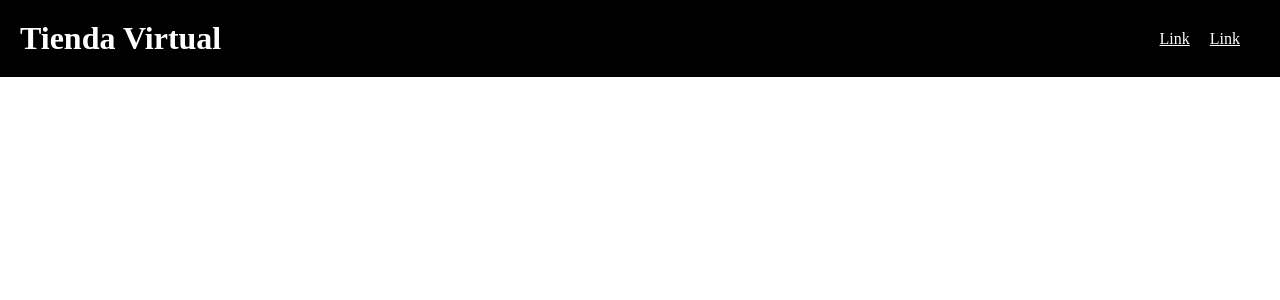
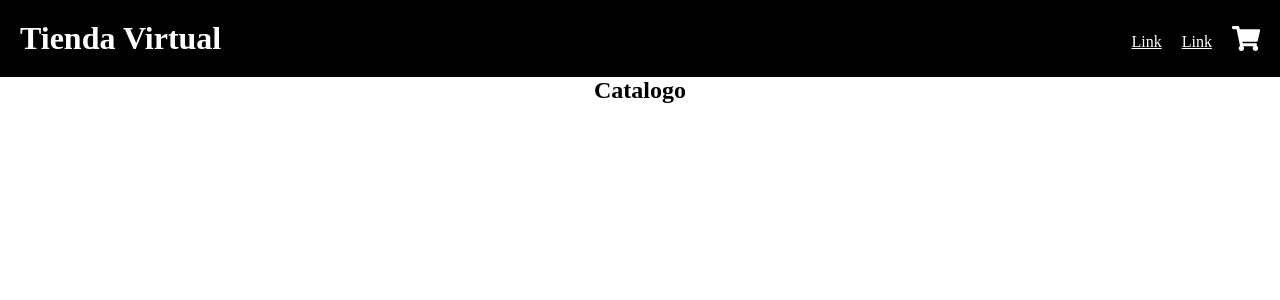
Before and after one commit to AyrDS/argensteam-react, a React (Create React App) app: page / in a window 1280 px wide. Shown: the top 300 px of the page. Built offline with nearby package versions, Linux system fonts and the light colour scheme.

Commit message:
Desafio clase 4

```diff
--- a/package.json
+++ b/package.json
@@ -3,6 +3,10 @@
   "version": "0.1.0",
   "private": true,
   "dependencies": {
+    "@fortawesome/fontawesome-svg-core": "^1.2.36",
+    "@fortawesome/free-brands-svg-icons": "^5.15.4",
+    "@fortawesome/free-solid-svg-icons": "^5.15.4",
+    "@fortawesome/react-fontawesome": "^0.1.15",
     "@testing-library/jest-dom": "^5.14.1",
     "@testing-library/react": "^11.2.7",
     "@testing-library/user-event": "^12.8.3",
--- a/public/index.html
+++ b/public/index.html
@@ -5,39 +5,13 @@
     <link rel="icon" href="%PUBLIC_URL%/favicon.ico" />
     <meta name="viewport" content="width=device-width, initial-scale=1" />
     <meta name="theme-color" content="#000000" />
-    <meta
-      name="description"
-      content="Web site created using create-react-app"
-    />
+    <meta name="description" content="Web site created using create-react-app">
     <link rel="apple-touch-icon" href="%PUBLIC_URL%/logo192.png" />
-    <!--
-      manifest.json provides metadata used when your web app is installed on a
-      user's mobile device or desktop. See https://developers.google.com/web/fundamentals/web-app-manifest/
-    -->
     <link rel="manifest" href="%PUBLIC_URL%/manifest.json" />
-    <!--
-      Notice the use of %PUBLIC_URL% in the tags above.
-      It will be replaced with the URL of the `public` folder during the build.
-      Only files inside the `public` folder can be referenced from the HTML.
-
-      Unlike "/favicon.ico" or "favicon.ico", "%PUBLIC_URL%/favicon.ico" will
-      work correctly both with client-side routing and a non-root public URL.
-      Learn how to configure a non-root public URL by running `npm run build`.
-    -->
     <title>React App</title>
   </head>
   <body>
     <noscript>You need to enable JavaScript to run this app.</noscript>
     <div id="root"></div>
-    <!--
-      This HTML file is a template.
-      If you open it directly in the browser, you will see an empty page.
-
-      You can add webfonts, meta tags, or analytics to this file.
-      The build step will place the bundled scripts into the <body> tag.
-
-      To begin the development, run `npm start` or `yarn start`.
-      To create a production bundle, use `npm run build` or `yarn build`.
-    -->
   </body>
 </html>
--- a/src/App.js
+++ b/src/App.js
@@ -1,9 +1,11 @@
+import Catalogo from "./components/Catalogo";
 import NavBar from "./components/navbar";
 
 const App = () => {
     return(
         <>
             <NavBar/>
+            <Catalogo/>
         </>
     )
 }
--- a/src/CSS/estilos.css
+++ b/src/CSS/estilos.css
@@ -22,7 +22,18 @@ html {
     background-color: black;
 }
 
-.nav a{
+.nav > *{
     color: white;
-    padding-right: 20px;
 }
+
+.links{
+    margin-right: 20px;
+}
+
+.cart{
+    font-size: 25px;
+}
+
+h2{
+    text-align: center;
+}
--- /dev/null
+++ b/src/components/CartWidget.js
@@ -0,0 +1,11 @@
+import { FontAwesomeIcon } from "@fortawesome/react-fontawesome"
+import {faShoppingCart} from "@fortawesome/free-solid-svg-icons"
+const CartWidget = () => {
+    return (
+        <a href="index.html">
+            <FontAwesomeIcon icon={faShoppingCart} className="cart"/>
+        </a>
+    );
+}
+
+export default CartWidget;
--- /dev/null
+++ b/src/components/Catalogo.js
@@ -0,0 +1,9 @@
+const Catalogo = () => {
+    return (
+        <>
+            <h2>Catalogo</h2>
+        </>
+    );
+}
+
+export default Catalogo;
--- a/src/components/navbar.js
+++ b/src/components/navbar.js
@@ -1,10 +1,13 @@
+import CartWidget from "./CartWidget"
+
 const NavBar = () => {
     return(
         <header id="header" className="header">
             <h1>Tienda Virtual</h1>
             <nav className="nav">
-                <a href="index.html">Link</a>
-                <a href="index.html">Link</a>
+                <a href="index.html" className="links">Link</a>
+                <a href="index.html" className="links">Link</a>
+                <CartWidget/>
             </nav>
         </header>
     )
--- a/src/index.js
+++ b/src/index.js
@@ -4,9 +4,7 @@ import React from "react";
 import ReactDOM from "react-dom";
 
 // 3) Tener un elemento de React
-import App from "./app";
-
-import "./CSS/estilos.css";
-
+import App from "./app"
+import "./CSS/estilos.css"
 // 4) Tener una funcion render corriendo
 ReactDOM.render(<App/>, document.querySelector("#root"));
```
Also changed, not shown: 1 other file (tests, documents, lock files or other folders).
